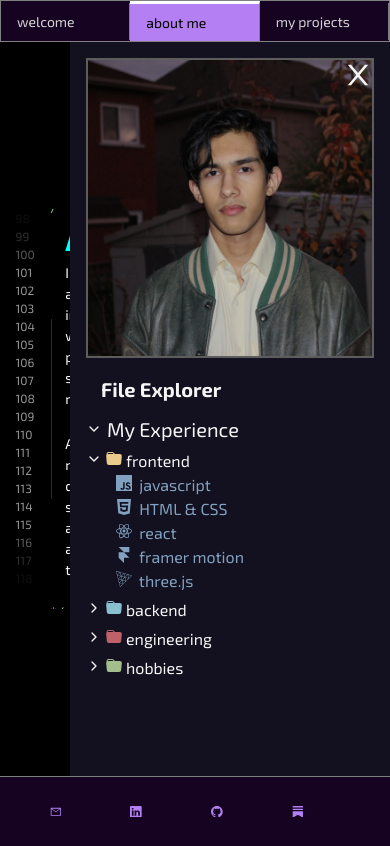
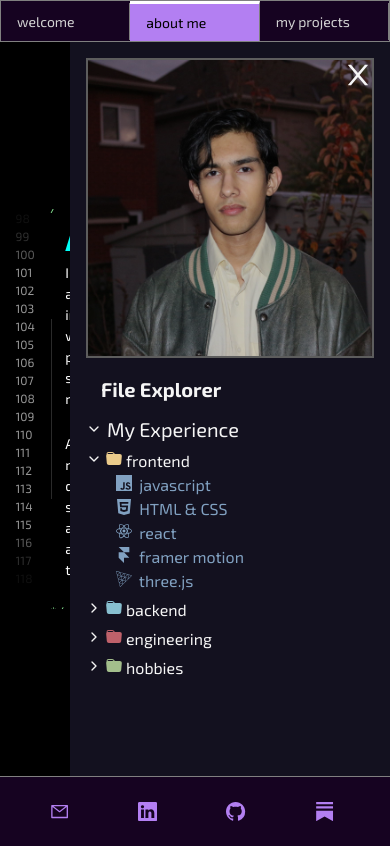
Before and after one commit to sumedhdhan/sumedhdhan.github.io, a Next.js app: page /about in a window 390 px wide. Built offline with nearby package versions, Linux system fonts and the light colour scheme.

Commit message:
Reset footer icon size to normal on mobile

```diff
--- a/styles/Footer.module.css
+++ b/styles/Footer.module.css
@@ -48,7 +48,6 @@
     padding-right:2.1rem;
     display: flex;
     align-items: center;
-    font-size: 3vw;
   }
   .find {
     display: none;
```
